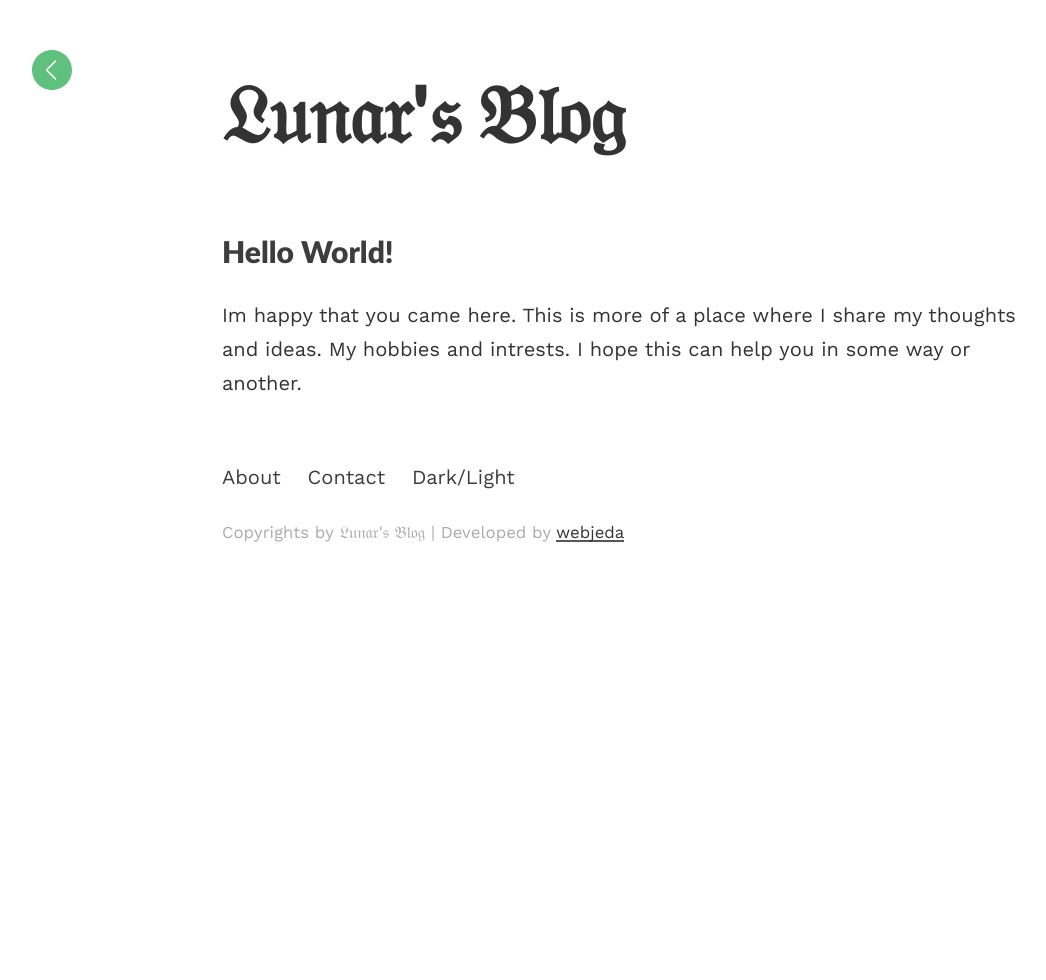
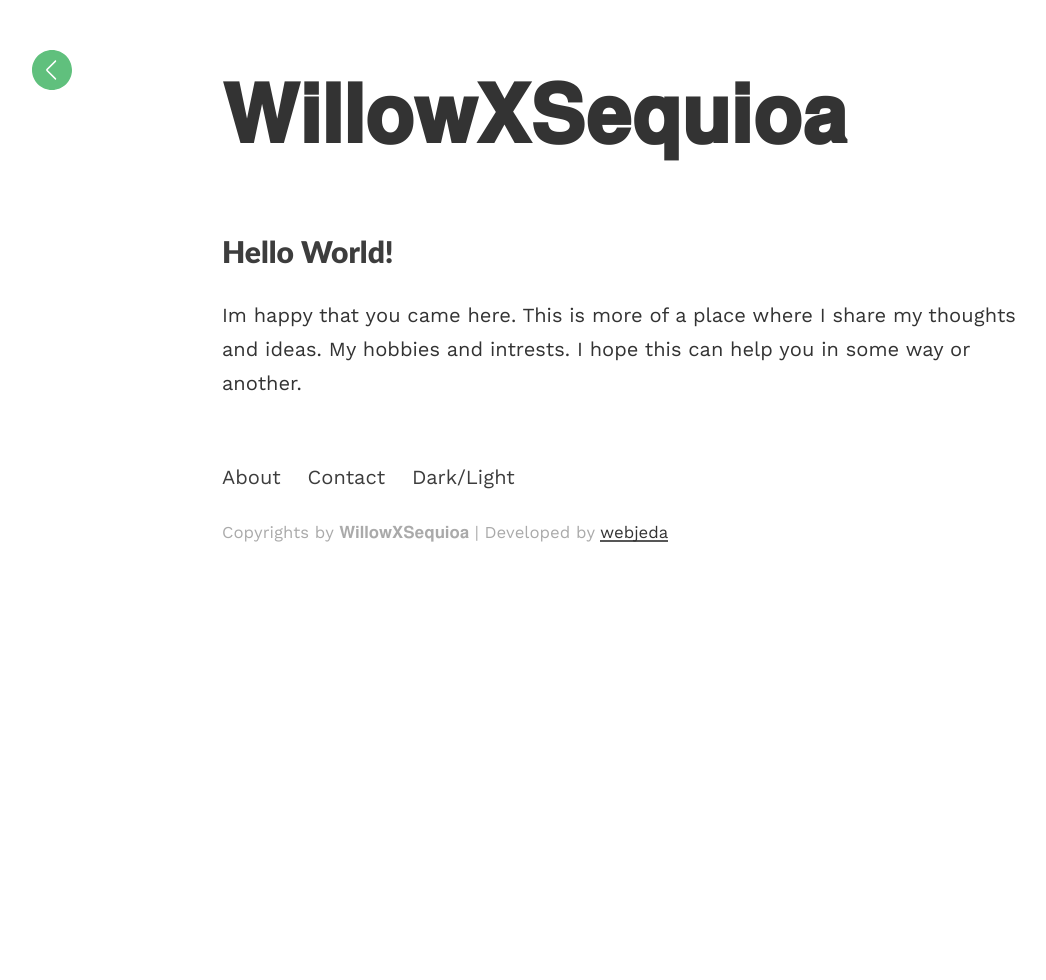
Before and after one commit to willowxsequoia/willowxsequoia.github.io, a Jekyll site: the page built from index.html, in a window 1280 px wide. Shown: the whole page, without its empty margins (18-1064 px from the left). Built offline with Jekyll 4.4.1, drawn with Linux system fonts in a browser that asks for light colours; the list of posts is cut into pages by our own code.

Commit message:
Update _config.yml

```diff
--- a/_config.yml
+++ b/_config.yml
@@ -1,6 +1,6 @@
 ### your site title here
 
-title: 𝔏𝔲𝔫𝔞𝔯'𝔰 𝔅𝔩𝔬𝔤
+title: 𝐖𝐢𝐥𝐥𝐨𝐰𝐗𝐒𝐞𝐪𝐮𝐢𝐨𝐚
 # disabled because we are using a custom domain
 #baseurl: /hagura # name of the repository
 email: sonofawitchzero@gmail.com
```
